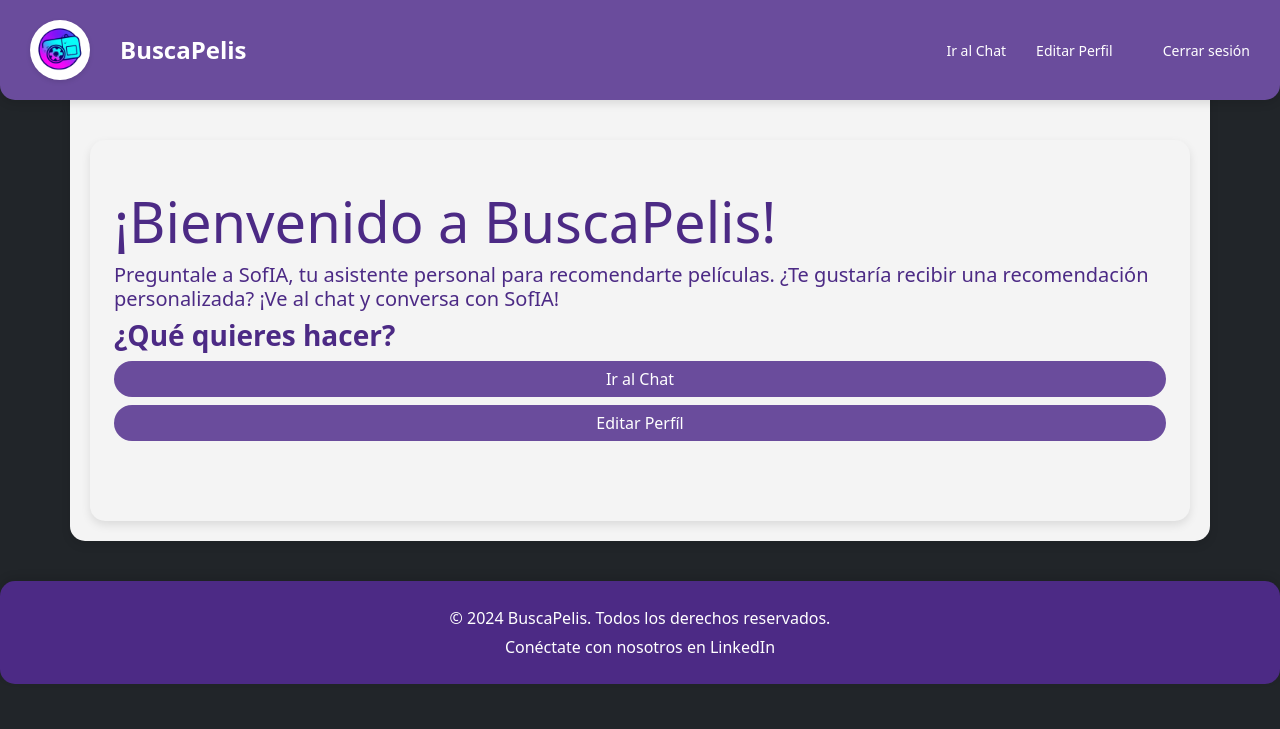
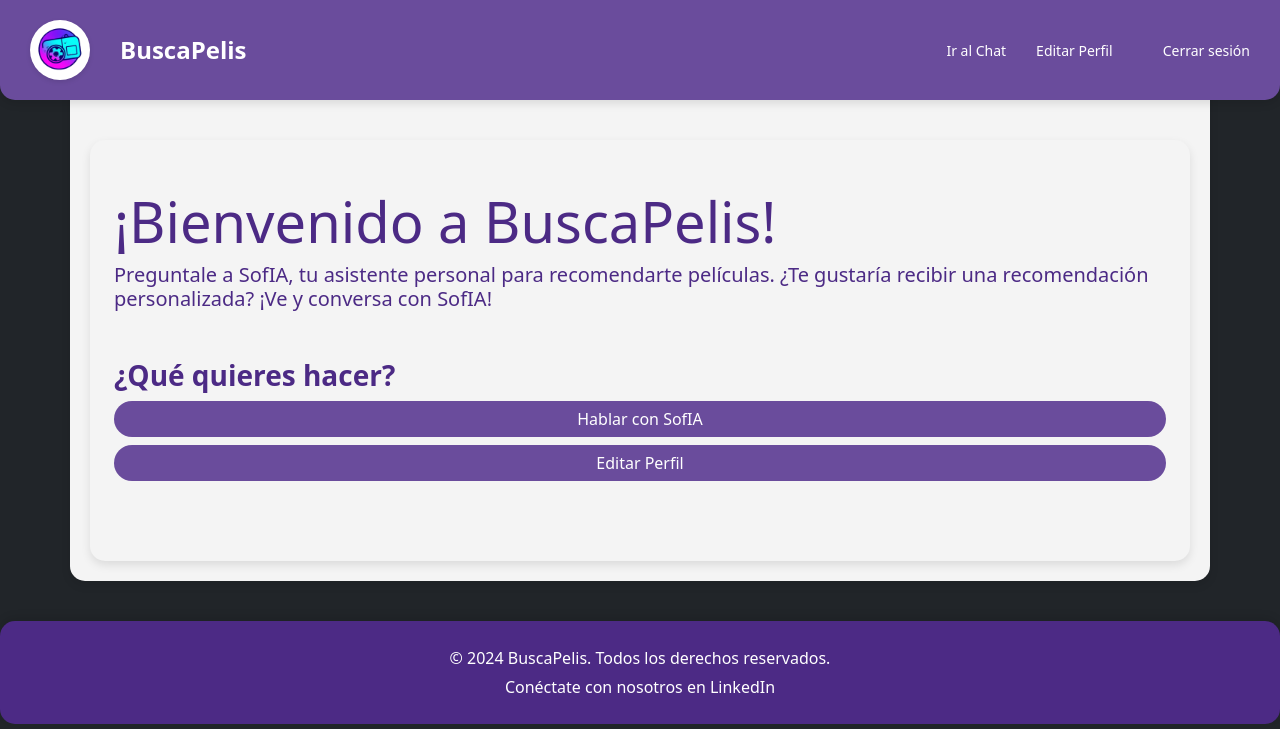
Before and after one commit to Chicoto/AsistentePeliculas, a Flask app: page /welcome in a window 1280 px wide. Shown: the top 729 px of the page. Run offline with Flask 3, Linux system fonts and the light colour scheme; the visitor is signed in with stand-in values (Sample User, id 1); some libraries are stand-ins or nearby versions.

Commit message:
avance final

```diff
--- a/app.py
+++ b/app.py
@@ -208,7 +208,7 @@ def login():
 @app.route("/logout")
 def logout():
     session.pop("user_id", None)
-    flash("Has cerrado sesión.", "info")
+    #flash("Has cerrado sesión.", "info")
     return redirect(url_for("login"))
 
 def is_authenticated():
--- a/models.py
+++ b/models.py
@@ -26,7 +26,8 @@ class Message(db.Model):
 
     @classmethod
     def get_messages_by_user(cls, user_id):
-        return db.session.query(cls).filter(cls.user_id == user_id).all()
+        return db.session.query(cls).filter(cls.user_id == user_id).order_by(cls.id.asc()).all()
+
 
 class Genre(db.Model):
     __tablename__ = 'genres'
--- a/templates/login.html
+++ b/templates/login.html
@@ -2,6 +2,12 @@
 
 {% block content %}
 <div class="container mt-5">
+    <!-- Título de bienvenida -->
+    <div class="row justify-content-center mb-5">
+        <h1 class="display-4 text-center">¡Bienvenido a BuscaPelis!</h1>
+    </div>
+
+    <!-- Formulario de login -->
     <div class="row justify-content-center">
         <div class="col-md-6">
             <h2 class="text-center">Iniciar Sesión</h2>
--- a/templates/welcome.html
+++ b/templates/welcome.html
@@ -4,14 +4,22 @@
 
 {% block content %}
     <div class="container col-xxl-8 px-4 py-5">
-        <h1 class="display-4">¡Bienvenido a BuscaPelis!</h1>
-        <h5 class="lead">Preguntale a SofIA, tu asistente personal para recomendarte películas. ¿Te gustaría recibir una recomendación personalizada? ¡Ve al chat y conversa con SofIA!</h5>
+        <!-- Sección de bienvenida -->
+        <div class="mb-5">
+            <h1 class="display-4">¡Bienvenido a BuscaPelis!</h1>
+            <h5 class="lead">
+                Preguntale a <b>SofIA</b>, tu asistente personal para recomendarte películas.
+                ¿Te gustaría recibir una recomendación personalizada?
+                ¡Ve y conversa con <b>SofIA</b>!
+            </h5>
+        </div>
 
-        <div class="mb-4 mt-16">
+        <!-- Sección de opciones de acción -->
+        <div class="mb-4 mt-4">
             <h2>¿Qué quieres hacer?</h2>
             <div class="d-flex flex-column">
-                <a href="/chat" class="btn btn-primary mb-2">Ir al Chat</a>
-                <a href="/configuration" class="btn btn-primary mb-2">Editar Perfíl</a>
+                <a href="/chat" class="btn btn-primary mb-2">Hablar con SofIA</a>
+                <a href="/configuration" class="btn btn-primary mb-2">Editar Perfil</a>
             </div>
         </div>
     </div>
```
